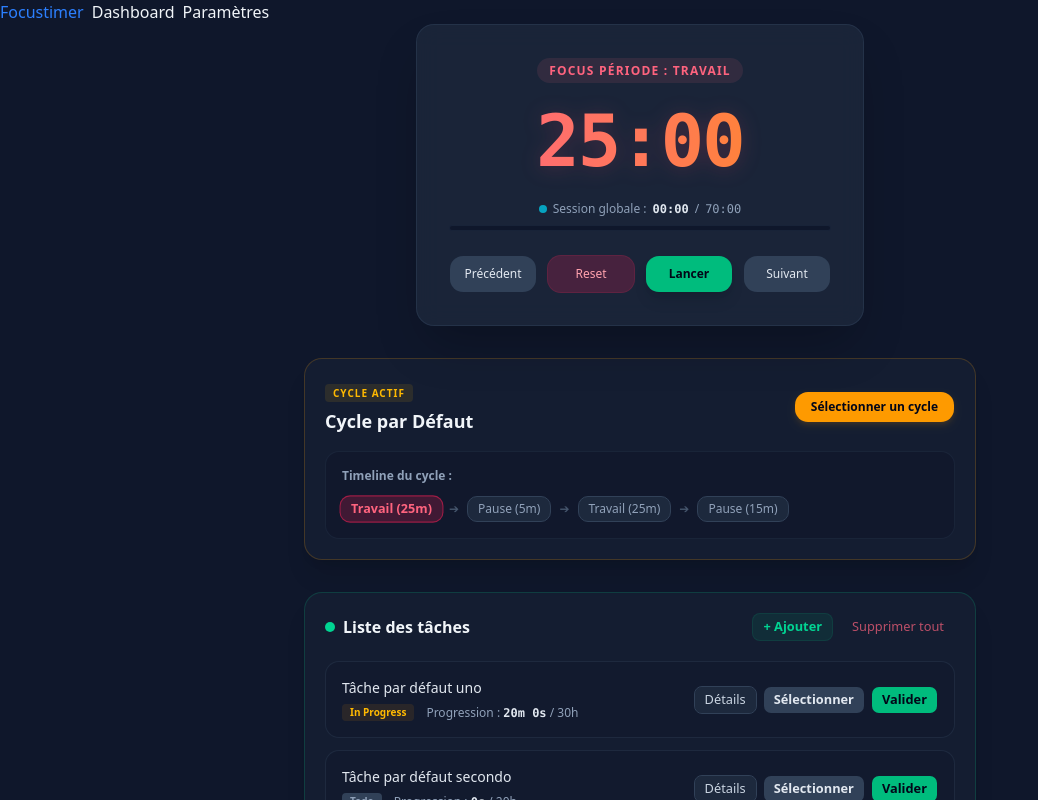
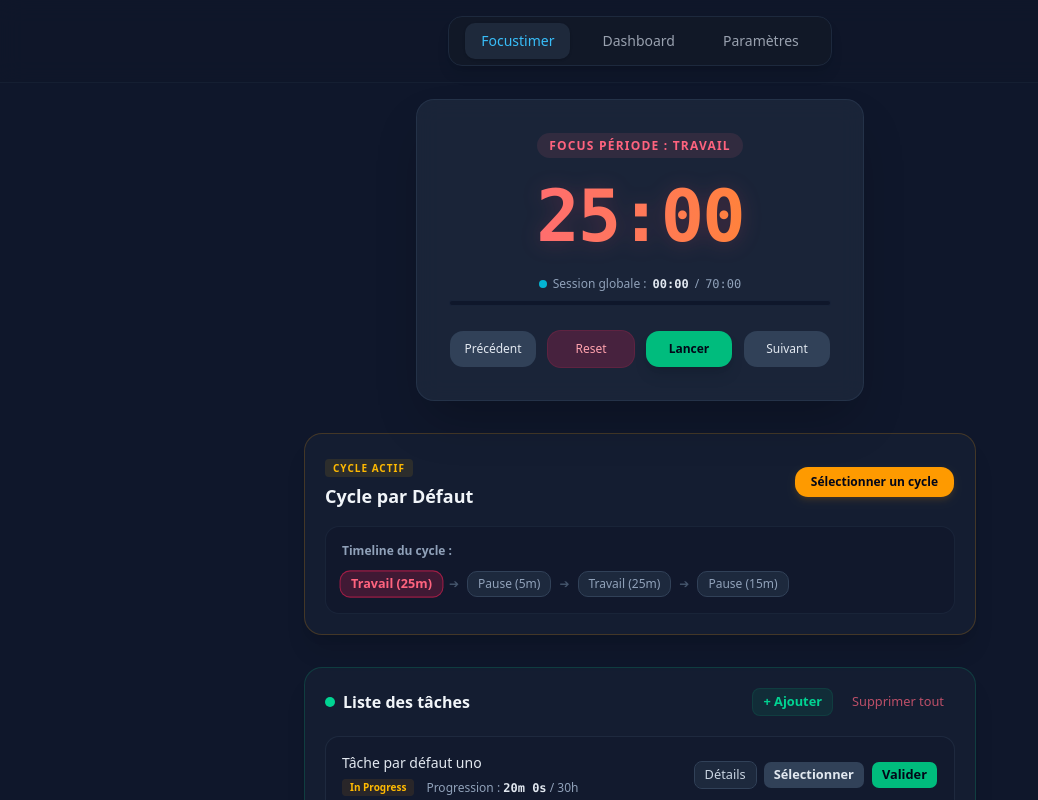
Before and after one commit to MDGav82/FocusTimer, a React (Vite) app: page / in a window 1280 px wide. Shown: the top 800 px of the page, without its empty margins (0-1038 px from the left). Built offline with nearby package versions, Linux system fonts and the light colour scheme.

Commit message:
feat: slight upgrade to landing page ui

```diff
--- a/src/app/NavBar.tsx
+++ b/src/app/NavBar.tsx
@@ -1,11 +1,26 @@
-import { NavLink, Link } from "react-router-dom";
+import { NavLink } from "react-router-dom";
 
 export default function NavBar() {
+    const linkStyles = ({ isActive }: { isActive: boolean }) =>
+        `px-4 py-2 rounded-lg text-sm font-medium transition-all duration-200 ${
+            isActive
+                ? "bg-[#1e293b] text-[#38bdf8] shadow-sm"
+                : "text-gray-400 hover:text-white hover:bg-[#1e293b]/50"
+        }`;
+
     return (
-        <nav className="flex gap-2">
-            <NavLink to="/" className={({isActive}) => isActive ? "text-blue-500" : ""}>Focustimer</NavLink>
-            <NavLink to="/dashboard" className={({isActive}) => isActive ? "text-blue-500" : ""}>Dashboard</NavLink>
-            <NavLink to="/settings" className={({isActive}) => isActive ? "text-blue-500" : ""}>Paramètres</NavLink>
-        </nav>
-    )
+        <header className="w-full flex justify-center items-center py-4 px-6 bg-[#0f172a]/80 backdrop-blur-md border-b border-slate-800/50 sticky top-0 z-50">
+            <nav className="flex items-center gap-4 bg-[#111827] px-4 py-1.5 rounded-xl border border-slate-800 shadow-lg">
+                <NavLink to="/" className={linkStyles}>
+                    Focustimer
+                </NavLink>
+                <NavLink to="/dashboard" className={linkStyles}>
+                    Dashboard
+                </NavLink>
+                <NavLink to="/settings" className={linkStyles}>
+                    Paramètres
+                </NavLink>
+            </nav>
+        </header>
+    );
 }
--- a/src/app/landing/LandingPage.tsx
+++ b/src/app/landing/LandingPage.tsx
@@ -214,7 +214,7 @@ export function LandingPage() {
   };
 
   return (
-    <div className="w-full max-w-2xl mx-auto space-y-8">
+    <div className="w-full max-w-2xl mx-auto space-y-8 pt-4 pb-4">
       <Timer
         currentPeriod={currentPeriod}
         onNext={nextPeriod}
--- a/src/app/landing/Tasks.tsx
+++ b/src/app/landing/Tasks.tsx
@@ -285,7 +285,7 @@ export function Tasks({
           </form>
         </DialogContent>
       </Dialog>
-
+-
       <Dialog open={!!editingTask} onOpenChange={(open) => !open && setEditingTask(null)}>
         <DialogContent className="bg-slate-800 border-slate-700 text-slate-100 max-w-sm">
           <DialogHeader>
@@ -337,18 +337,18 @@ export function Tasks({
               </div>
             </div>
 
-            <DialogFooter>
+            <DialogFooter className="bg-transparent border-t border-slate-700/50 pt-3 mt-5 flex items-center justify-end gap-2">
               <Button
                 type="button"
                 variant="ghost"
                 onClick={() => setEditingTask(null)}
-                className="text-slate-400 hover:bg-slate-700/50"
+                className="text-slate-300 hover:text-white hover:bg-slate-700/60 transition-colors"
               >
                 Fermer
               </Button>
               <Button
                 type="submit"
-                className="bg-emerald-500 hover:bg-emerald-400 text-slate-950 font-bold"
+                className="bg-emerald-500 hover:bg-emerald-400 text-slate-950 font-bold shadow-md shadow-emerald-500/10"
               >
                 Sauvegarder
               </Button>
```
